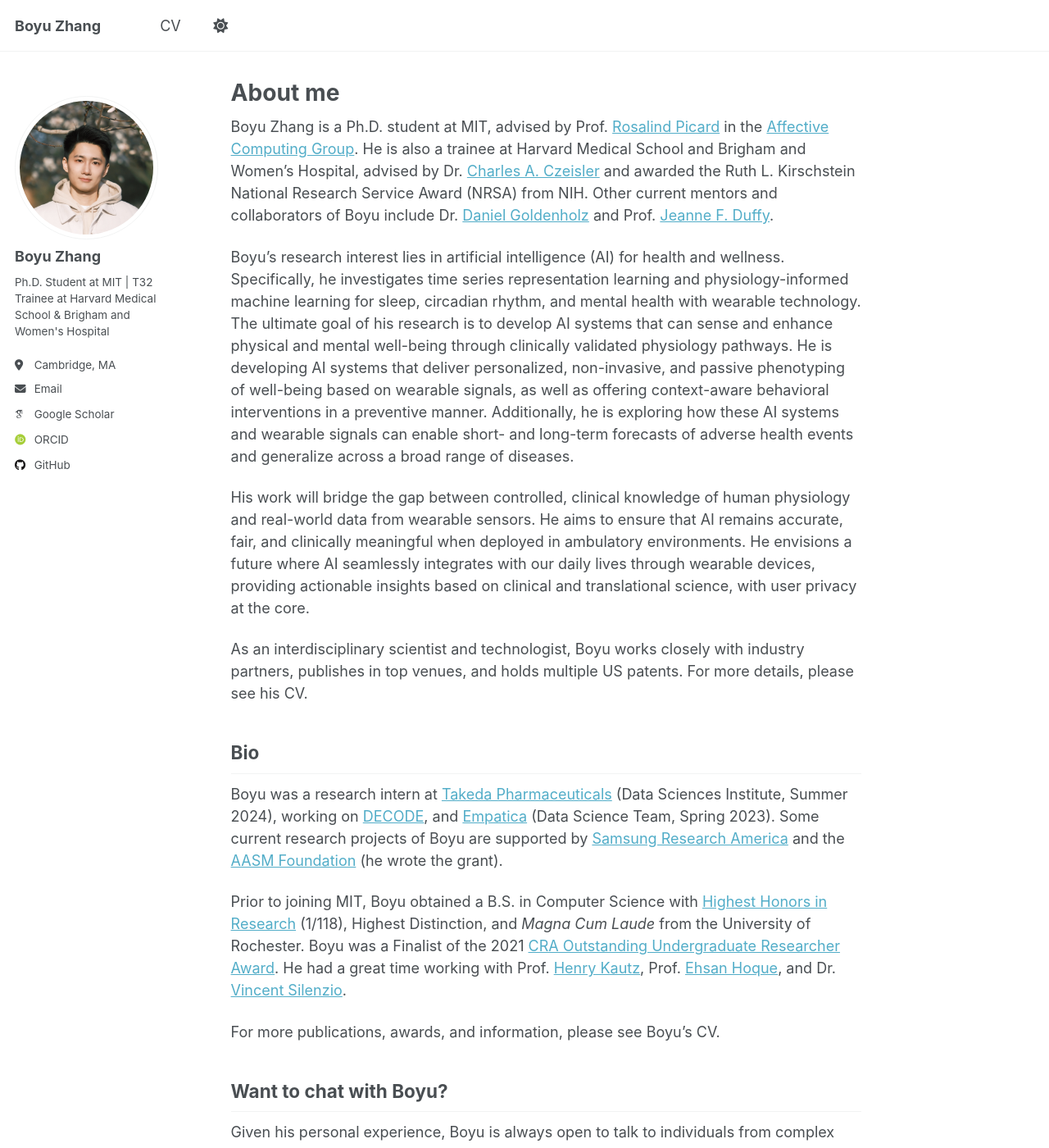
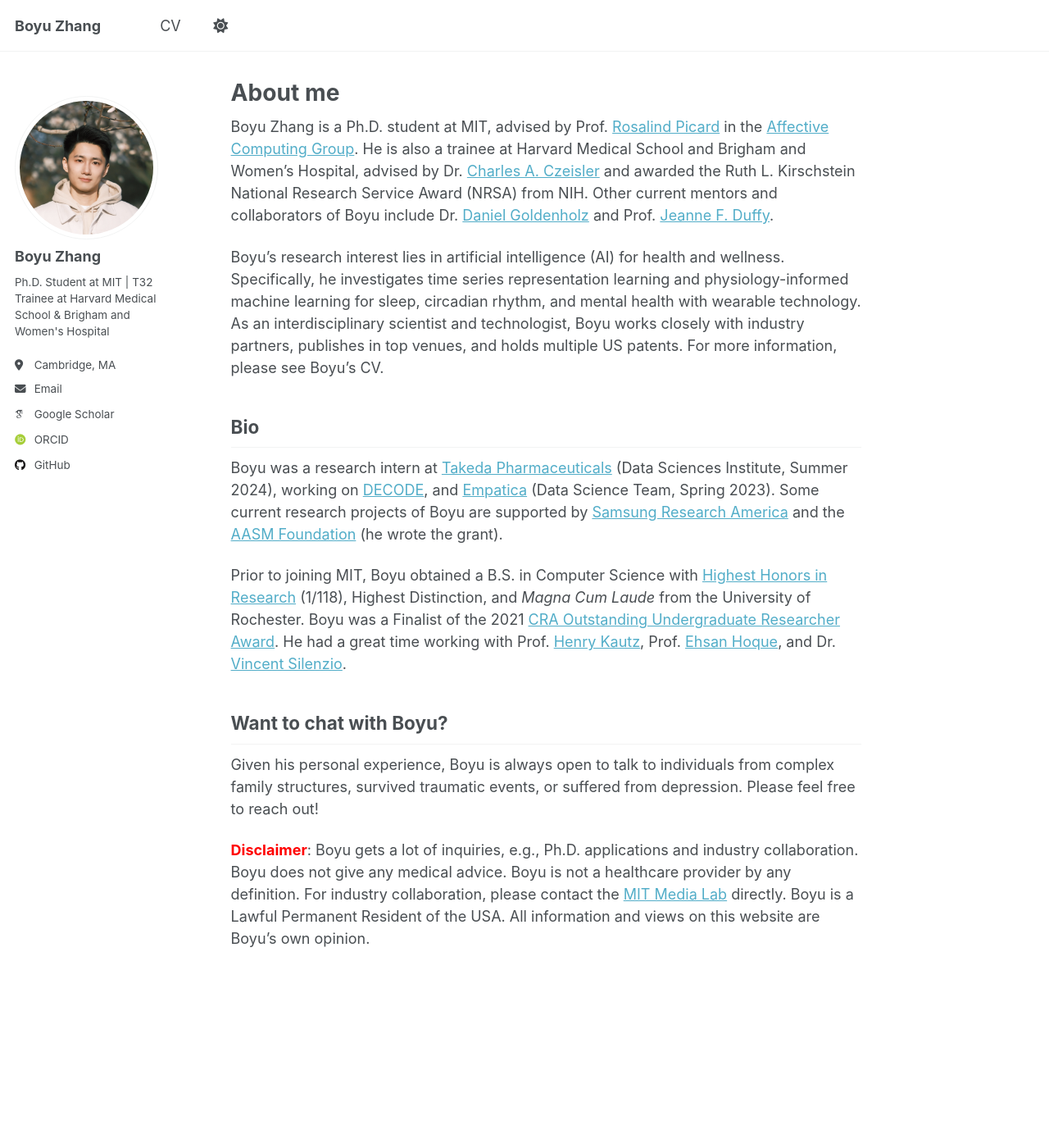
Before and after one commit to boyu-zhang-25/boyu-zhang-25.github.io, a Jekyll site: the page built from _pages/about.md, in a window 1280 px wide and 1400 px high. Shown: the whole window at 82% size. Built offline with Jekyll 4.4.1, drawn with Linux system fonts in a browser that asks for light colours; some web fonts are replaced.

Commit message:
update ABOUT

```diff
--- a/_pages/about.md
+++ b/_pages/about.md
@@ -9,20 +9,13 @@ redirect_from:
 
 Boyu Zhang is a Ph.D. student at MIT, advised by Prof. [Rosalind Picard](https://web.media.mit.edu/~picard/) in the [Affective Computing Group](https://www.media.mit.edu/groups/affective-computing/overview/). He is also a trainee at Harvard Medical School and Brigham and Women's Hospital, advised by Dr. [Charles A. Czeisler](https://connects.catalyst.harvard.edu/Profiles/display/Person/24237) and awarded the Ruth L. Kirschstein National Research Service Award (NRSA) from NIH. Other current mentors and collaborators of Boyu include Dr. [Daniel Goldenholz](https://connects.catalyst.harvard.edu/Profiles/display/Person/27784) and Prof. [Jeanne F. Duffy](https://connects.catalyst.harvard.edu/Profiles/display/Person/17373).
 
-Boyu's research interest lies in artificial intelligence (AI) for health and wellness. Specifically, he investigates time series representation learning and physiology-informed machine learning for sleep, circadian rhythm, and mental health with wearable technology. The ultimate goal of his research is to develop AI systems that can sense and enhance physical and mental well-being through clinically validated physiology pathways. He is developing AI systems that deliver personalized, non-invasive, and passive phenotyping of well-being based on wearable signals, as well as offering context-aware behavioral interventions in a preventive manner. Additionally, he is exploring how these AI systems and wearable signals can enable short- and long-term forecasts of adverse health events and generalize across a broad range of diseases.
-
-His work will bridge the gap between controlled, clinical knowledge of human physiology and real-world data from wearable sensors. He aims to ensure that AI remains accurate, fair, and clinically meaningful when deployed in ambulatory environments. He envisions a future where AI seamlessly integrates with our daily lives through wearable devices, providing actionable insights based on clinical and translational science, with user privacy at the core.
-
-As an interdisciplinary scientist and technologist, Boyu works closely with industry partners, publishes in top venues, and holds multiple US patents. For more details, please see his CV.
+Boyu's research interest lies in artificial intelligence (AI) for health and wellness. Specifically, he investigates time series representation learning and physiology-informed machine learning for sleep, circadian rhythm, and mental health with wearable technology. As an interdisciplinary scientist and technologist, Boyu works closely with industry partners, publishes in top venues, and holds multiple US patents. For more information, please see Boyu's CV.
 
 Bio
 ---
 Boyu was a research intern at [Takeda Pharmaceuticals](https://www.takeda.com/en-us) (Data Sciences Institute, Summer 2024), working on [DECODE](https://theactigraph.com/decode/nocturnal-scratch), and [Empatica](https://www.empatica.com/) (Data Science Team, Spring 2023). Some current research projects of Boyu are supported by [Samsung Research America](https://sra.samsung.com/) and the [AASM Foundation](https://foundation.aasm.org/strategic-research-award/) (he wrote the grant).
 
 Prior to joining MIT, Boyu obtained a B.S. in Computer Science with [Highest Honors in Research](https://www.cs.rochester.edu/undergraduate/degree-requirements.html) (1/118), Highest Distinction, and *Magna Cum Laude* from the University of Rochester. Boyu was a Finalist of the 2021 [CRA Outstanding Undergraduate Researcher Award](https://cra.org/about/awards/outstanding-undergraduate-researcher-award/#2021). He had a great time working with Prof. [Henry Kautz](https://www.cs.rochester.edu/u/kautz/), Prof. [Ehsan Hoque](https://hoques.com/), and Dr. [Vincent Silenzio](https://sph.rutgers.edu/concentrations/urban-global-public-health/faculty-member.php?id=36094).
-
-For more publications, awards, and information, please see Boyu's CV.
-
 
 Want to chat with Boyu?
 ---
```
